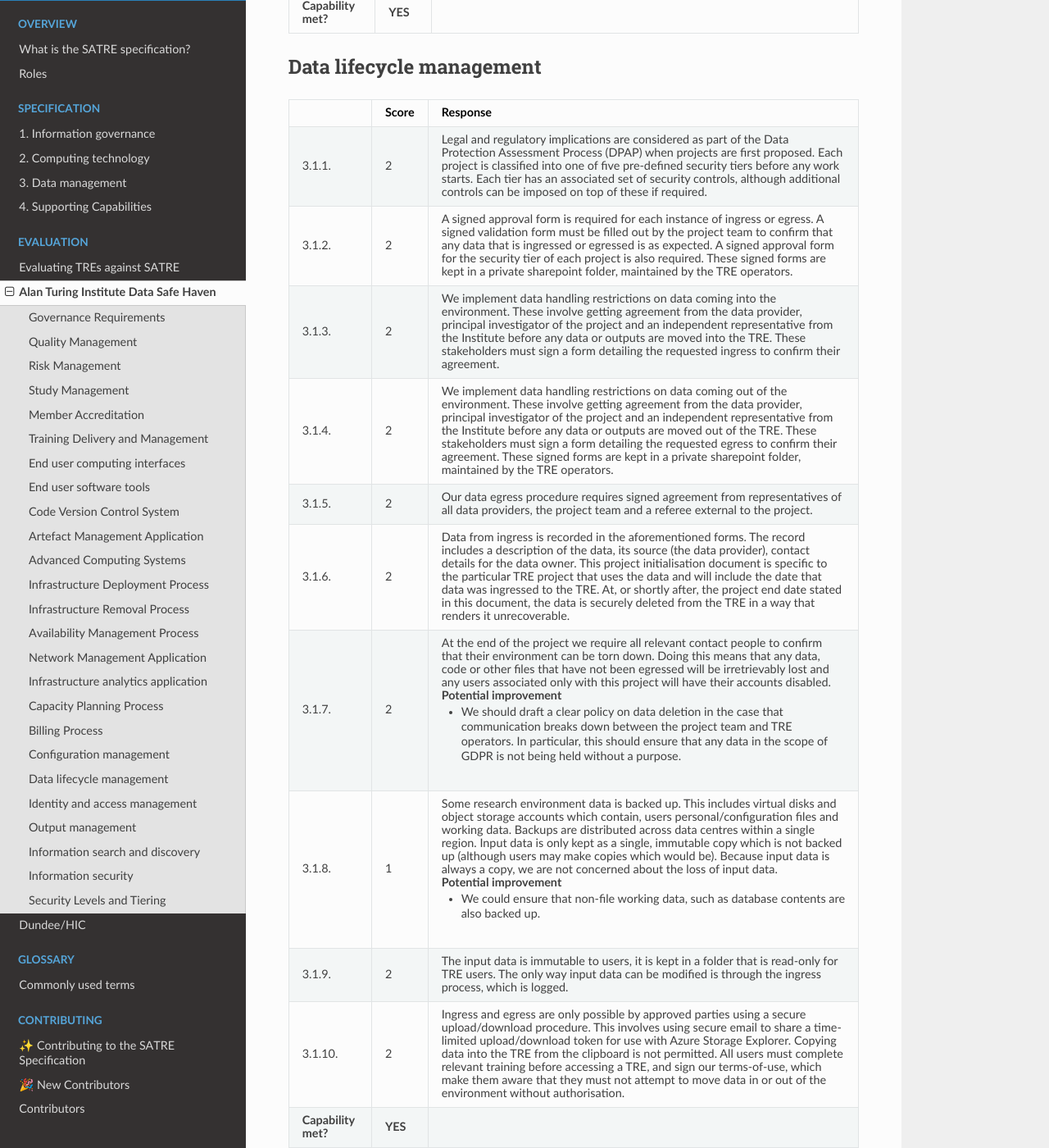
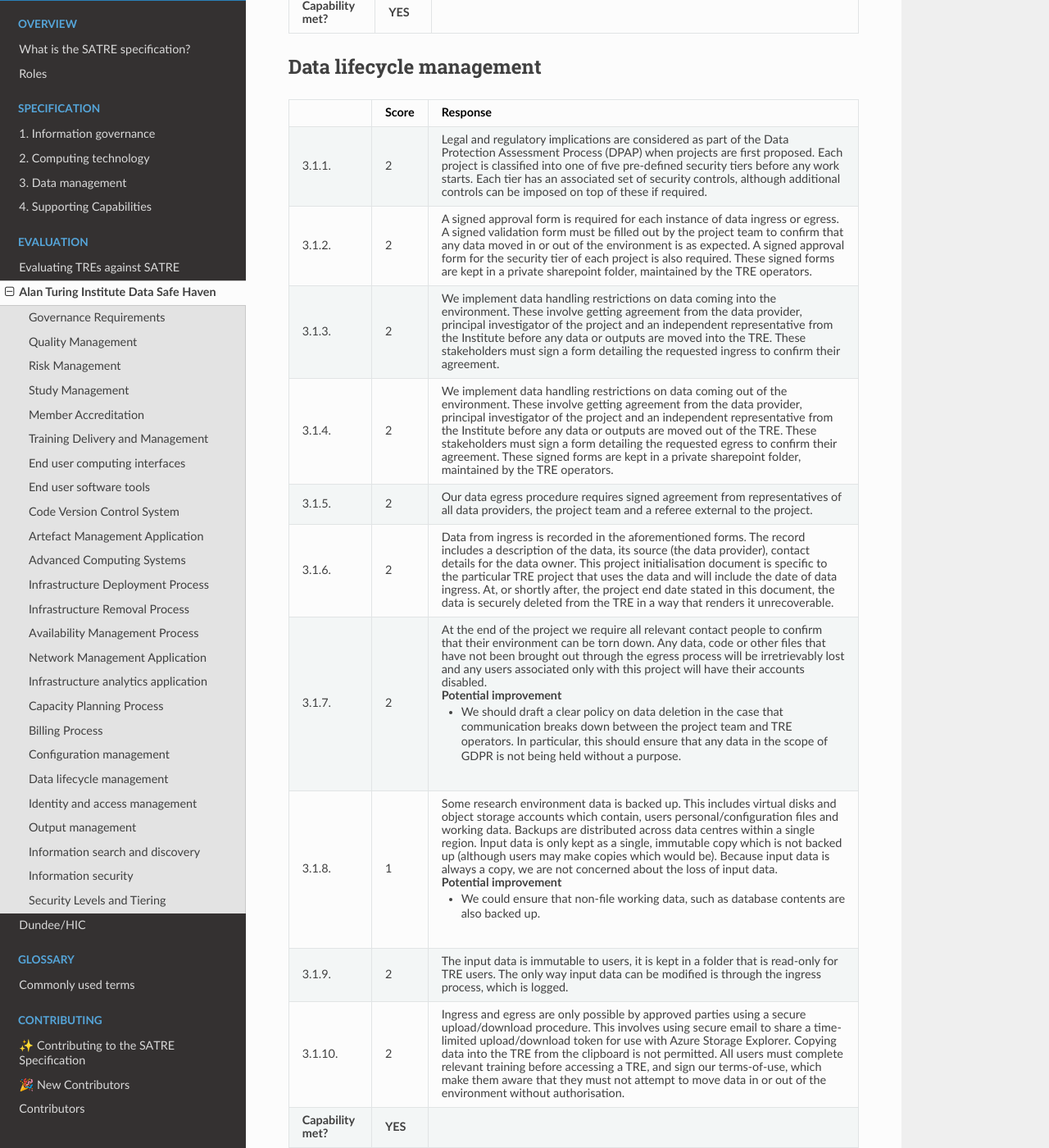
Before and after one commit to sa-tre/satre-specification, a Sphinx documentation site: the page built from docs/source/evaluations/alan_turing_institute.md, in a window 1280 px wide and 1400 px high, scrolled down 15191 px. Shown: the whole window at 82% size. Built offline with Sphinx 7.4.7 and the Read the Docs theme 2.0.0, drawn with Linux system fonts in a browser that asks for light colours; some of the changed text lies outside the part shown.

Commit message:
Remove "egressed" and "ingressed"

```diff
--- a/docs/source/evaluations/alan_turing_institute.md
+++ b/docs/source/evaluations/alan_turing_institute.md
@@ -178,7 +178,7 @@
   - - All Turing projects must carry out a Data Protection Assessment Process.
     - All projects must have an agreed security tier before starting.
     - We inform projects in advance of their estimated directly incurred infrastructure costs and require them to confirm that they will be able to pay for these.
-    - Data sharing agreements must be in place before any data is ingressed.
+    - Data sharing agreements must be in place before any data ingress.
 * - 1.4.2.
   - 1
   - - As soon as we are informed of the need to revoke user access, we will do so.
@@ -749,8 +749,8 @@
     Each tier has an associated set of security controls, although additional controls can be imposed on top of these if required.
 * - 3.1.2.
   - 2
-  - A signed approval form is required for each instance of ingress or egress.
-    A signed validation form must be filled out by the project team to confirm that any data that is ingressed or egressed is as expected.
+  - A signed approval form is required for each instance of data ingress or egress.
+    A signed validation form must be filled out by the project team to confirm that any data moved in or out of the environment is as expected.
     A signed approval form for the security tier of each project is also required.
     These signed forms are kept in a private sharepoint folder, maintained by the TRE operators.
 * - 3.1.3.
@@ -771,12 +771,12 @@
   - 2
   - Data from ingress is recorded in the aforementioned forms.
     The record includes a description of the data, its source (the data provider), contact details for the data owner.
-    This project initialisation document is specific to the particular TRE project that uses the data and will include the date that data was ingressed to the TRE.
+    This project initialisation document is specific to the particular TRE project that uses the data and will include the date of data ingress.
     At, or shortly after, the project end date stated in this document, the data is securely deleted from the TRE in a way that renders it unrecoverable.
 * - 3.1.7.
   - 2
   - At the end of the project we require all relevant contact people to confirm that their environment can be torn down.
-    Doing this means that any data, code or other files that have not been egressed will be irretrievably lost and any users associated only with this project will have their accounts disabled.
+    Any data, code or other files that have not been brought out through the egress process will be irretrievably lost and any users associated only with this project will have their accounts disabled.
     #### Potential improvement
     - We should draft a clear policy on data deletion in the case that communication breaks down between the project team and TRE operators.
       In particular, this should ensure that any data in the scope of GDPR is not being held without a purpose.
@@ -953,7 +953,7 @@
     User connections to access the TRE are made over https.
 * - 3.5.8.
   - 0
-  - Once a user has access to a TRE, they are able to work with any ingressed data in a collaborative space.
+  - Once a user has access to a TRE, they are able to work with any input data in a collaborative space.
     Any transfer of data within the TRE would be a movement from one folder to another on the same virtual machine.
     This would be restricted to the approved users who already have access, and so encryption is not needed.
 * - 3.5.9.
```
